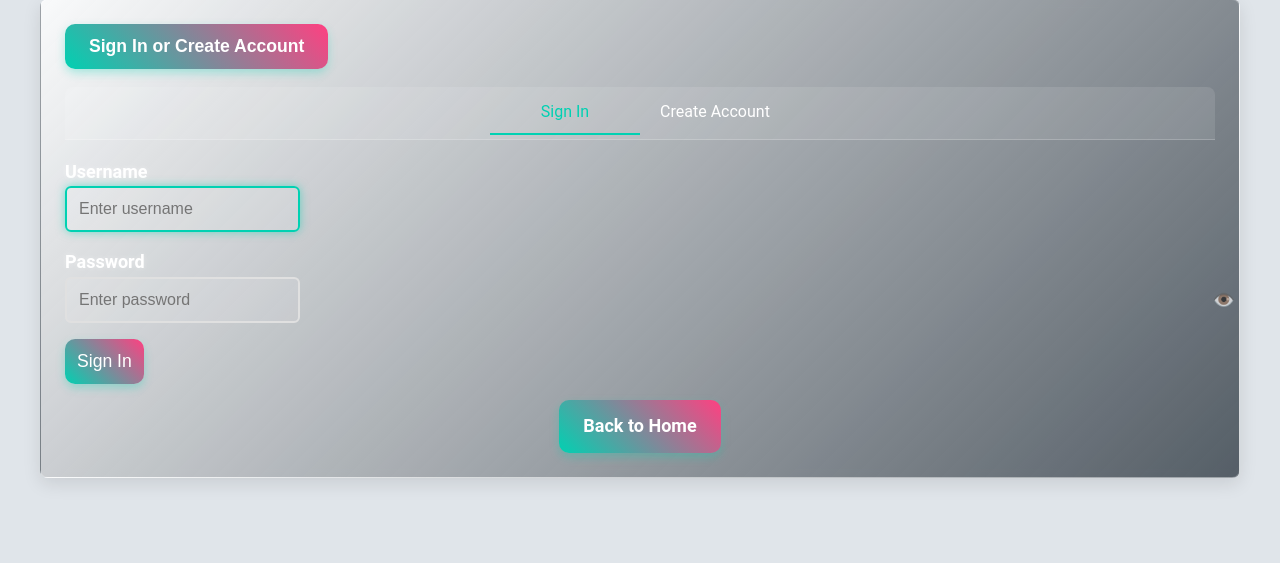
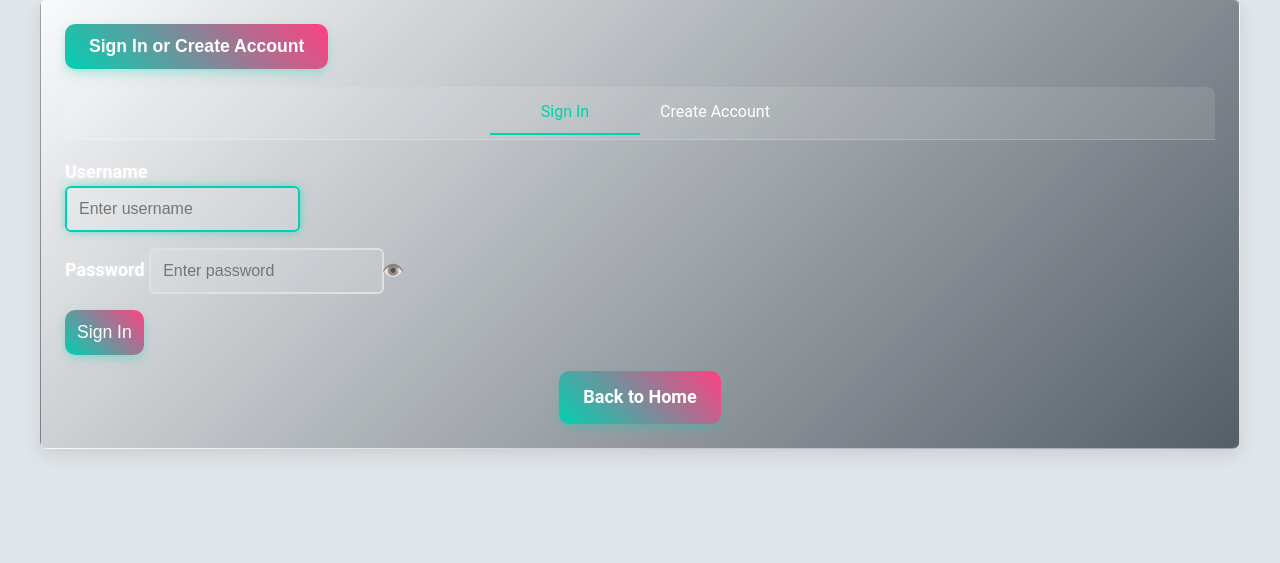
Before and after one commit to JoshontheWebb/defiguard-ai-fresh-private, a FastAPI app: page /auth in a window 1280 px wide. Shown: the part 192-755 px from the top of the page. Run offline with FastAPI, Linux system fonts and the light colour scheme; parts of the project's set-up code (start-up, migrations or seed data) failed here and were passed over.

Commit message:
Fix emoji positioning in auth.css with inline-block control

```diff
--- a/static/auth.css
+++ b/static/auth.css
@@ -153,7 +153,8 @@ header {
 }
 
 .control.has-icons-right {
-    position: relative;
+    display: inline-block;
+    width: fit-content;
 }
 
 .input {
```
